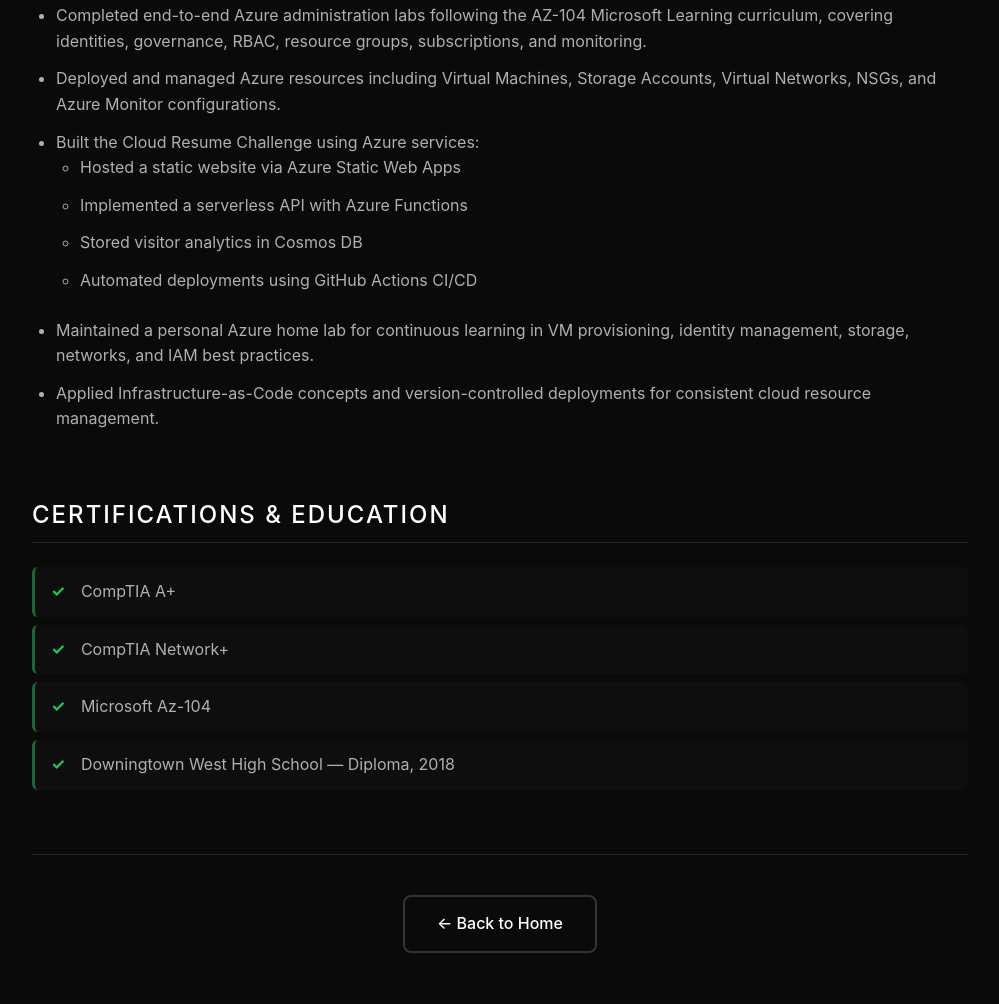
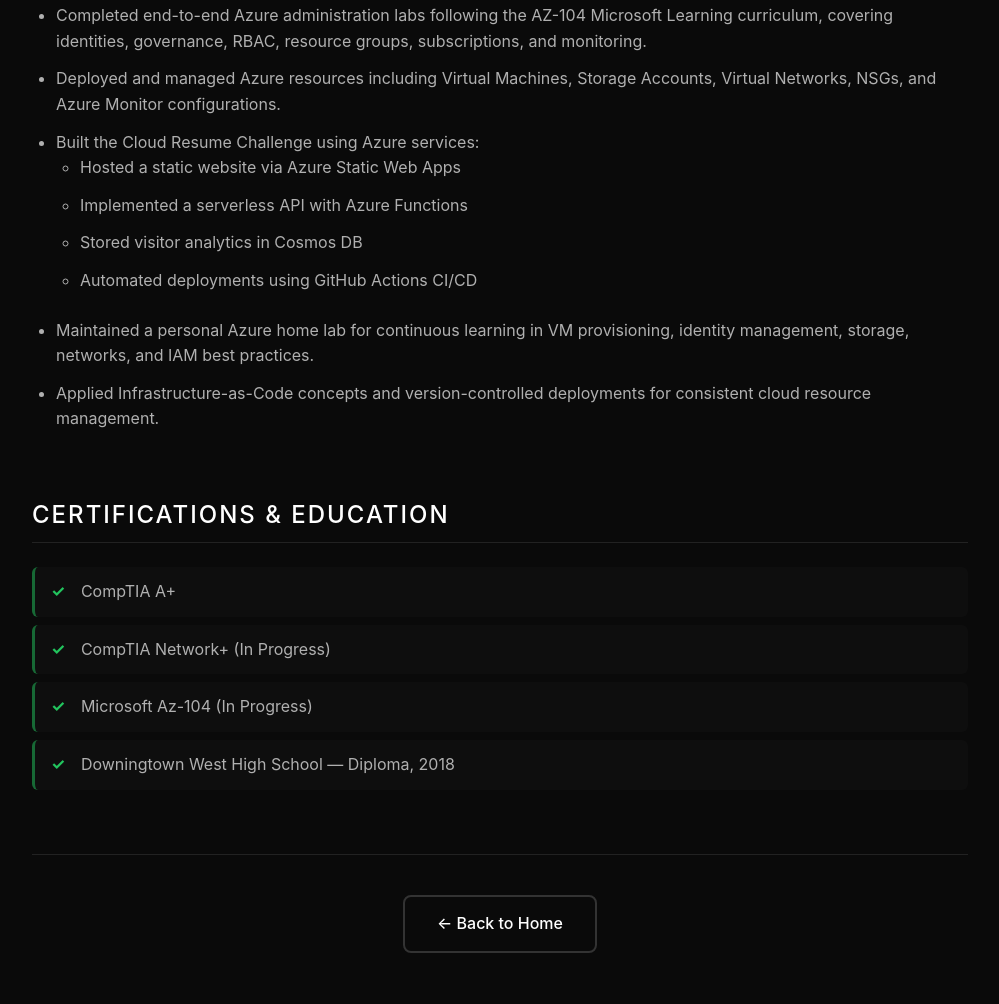
Before and after one commit to JakeStanfield/AzureLabs, a plain HTML site: page resume.html in a window 1280 px wide. Shown: the part 2322-3326 px from the top of the page, without its empty margins (140-1139 px from the left). Drawn offline with Linux system fonts and the light colour scheme.

Commit message:
Update resume.html

```diff
--- a/resume.html
+++ b/resume.html
@@ -179,8 +179,8 @@
         <h2>Certifications & Education</h2>
         <ul class="cert-list">
           <li>CompTIA A+</li>
-          <li>CompTIA Network+</li>
-          <li>Microsoft Az-104</li>
+          <li>CompTIA Network+ (In Progress)</li>
+          <li>Microsoft Az-104 (In Progress)</li>
           <li>Downingtown West High School — Diploma, 2018</li>
         </ul>
       </section>
```
